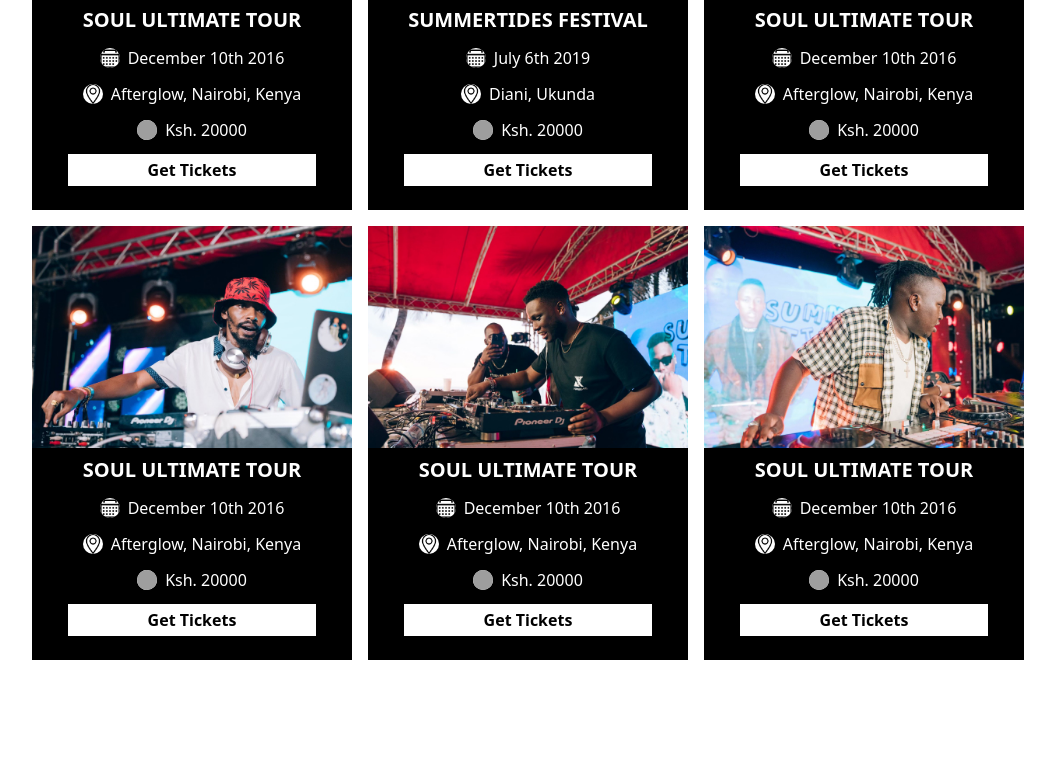
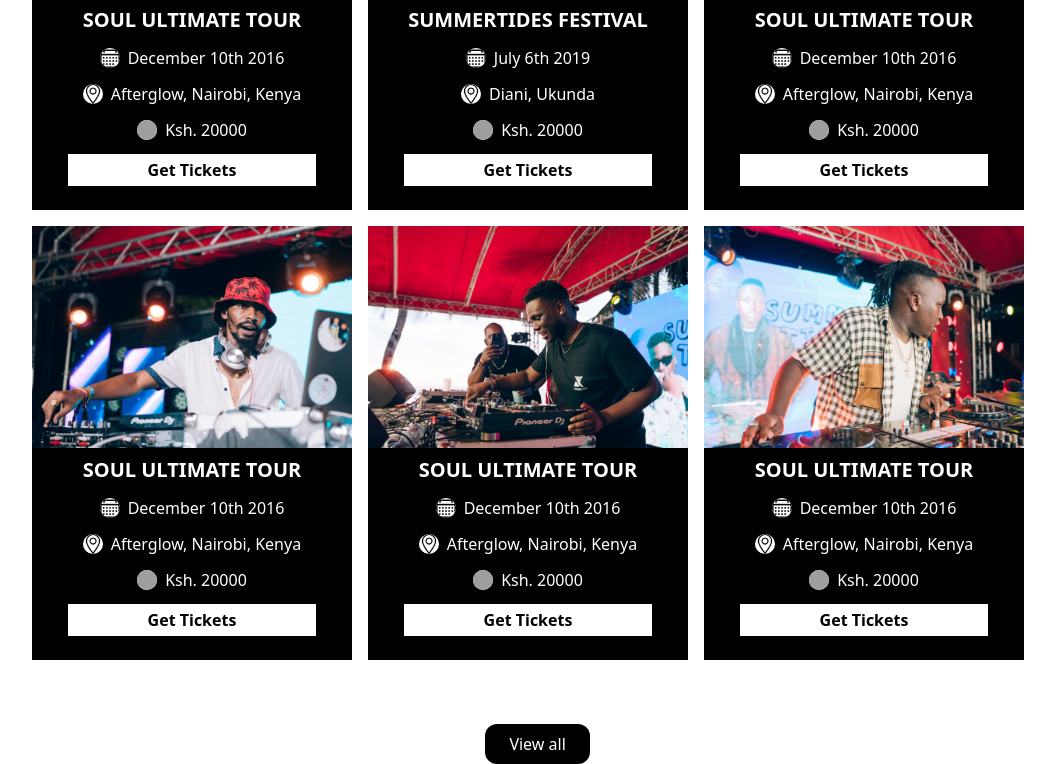
Before and after one commit to Fredenga/airbyte, a React (Vite) app: page / in a window 1280 px wide. Shown: the part 1956-2720 px from the top of the page, without its empty margins (112-1167 px from the left). Before the commit the page ends 2616 px from the top, so only its background shows below. Built offline with nearby package versions, Linux system fonts and the light colour scheme; grey boxes are pictures that could not be loaded.

Commit message:
add view all events

```diff
--- a/src/components/UpcomingEvents.tsx
+++ b/src/components/UpcomingEvents.tsx
@@ -3,9 +3,12 @@ import UpcomingEventsTitle from "./UpcomingEventsTitle";
 
 const UpcomingEvents = () => {
   return (
-    <section className="md:px-36">
+    <section className="md:px-36 relative">
       <UpcomingEventsTitle />
       <UpcomingEventsBody />
+      <button className="bg-black text-white rounded-xl mt-16 px-6 py-2 cursor-pointer absolute left-[calc(30%+16.67%)]">
+        View all
+      </button>
     </section>
   );
 };
--- a/src/components/UpcomingEventsBody.tsx
+++ b/src/components/UpcomingEventsBody.tsx
@@ -35,7 +35,7 @@ const UpcomingEventsBody = () => {
                   />
                   {item.price}
                 </p>
-                <button className="bg-white text-black mb-6 px-20 py-1 font-semibold">
+                <button className="bg-white text-black mb-6 px-20 py-1 font-semibold cursor-pointer">
                   Get Tickets
                 </button>
               </div>
```
